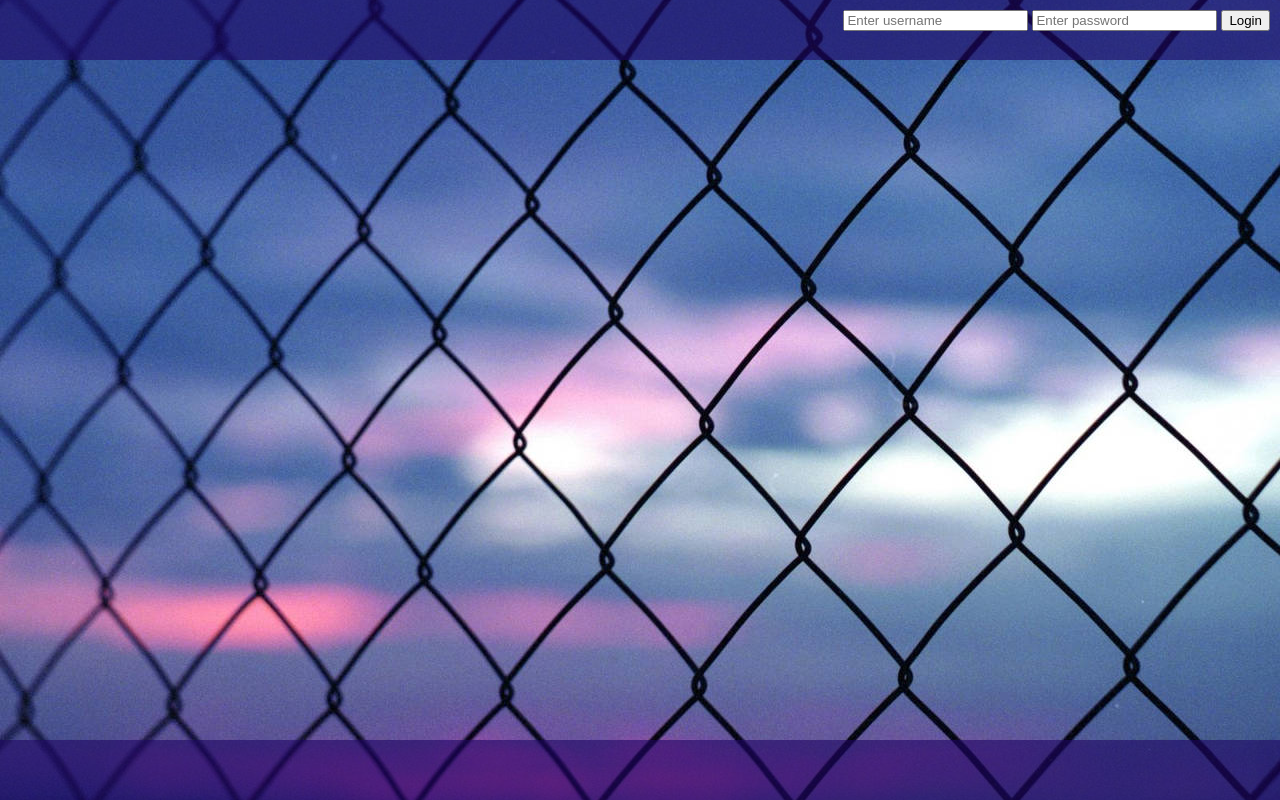
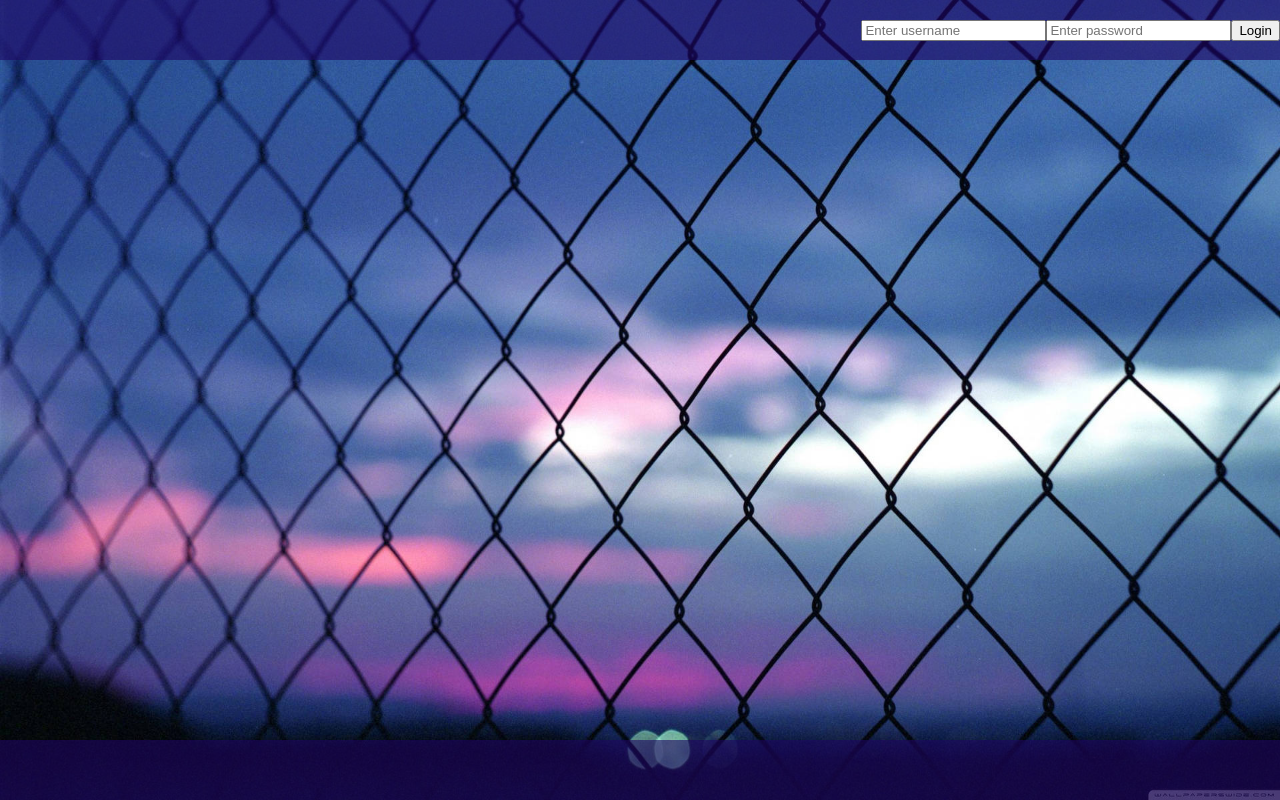
Before and after one commit to Medieinstitutet/login-page-GohRhilla, a plain HTML site: page index.html in a window 1280 px wide. Both pictures are taken after a click on the button "Login". Drawn offline with Linux system fonts and the light colour scheme.

Commit message:
design och data

```diff
--- a/index.html
+++ b/index.html
@@ -14,7 +14,6 @@
         <input type="text" placeholder="Enter password" id="passwordBox">
         <span id="placeholderBtn"></span>
     </header>
-        <section id="mainBox"></section>
     <footer id="footer"></footer>
 
 </body>
--- a/script.js
+++ b/script.js
@@ -1,14 +1,16 @@
 let header = document.getElementById("header");
 let footer = document.getElementById("footer");
-let mainBox = document.getElementById("mainBox")
+let mainBox = document.getElementById("mainBox");
 
 let userID = document.getElementById("usernameBox");
 let userPassword = document.getElementById("passwordBox");
 let placeholderBtn = document.getElementById("placeholderBtn");
 
 let userData = [
-    {userName: "janne", password: "test"}
-];
+    {userName: "janne", password: "test"},
+    {userName: "tusse", password: "tass"},
+    {userName: "konrad", password: "kola"},
+    ];
 
 if (localStorage.getItem("userName")) {
     loggedIn();
@@ -18,24 +20,42 @@ if (localStorage.getItem("userName")) {
 }
 
 function checkPassword() {
-    console.log('klick på knapp');
+//     let tempName = userID.value;
+//     let tempPass = userPassword.value;
+
+//     let findName = userData.map((temp, index) => {
+//         if (tempName === userData.userName) {
+//             console.log(index);
+
+//         } else {
+//             console.log("neeeej");
+//         }
+
+//     })
+
+    // console.log(tempName);
+    // let theName = userData.find(person => person.userName === "tempName");
+    // console.log(tempName);
+    //     //  if (userData.userName === userID.value && userData.password === userPassword.value) {
+    // console.log(theName);
+
+
     for (i = 0; i < userData.length; i++) {
-        if (userID.value == userData[i].userName && userPassword.value == userData[i].password) {
-            loggedIn();
-
+        if (userID.value === userData[i].userName && userPassword.value === userData[i].password) {
             let loginUser = userID.value
             localStorage.setItem("userName", loginUser);
             toggleBtn();
-
-            userID.value="";
-            userPassword.value="";
+            loggedIn();
+            break;
 
         } else {
             alert("Wrong username or password");
-            userID.value="";
-            userPassword.value="";
+
         }
+
     }
+    userID.value="";
+    userPassword.value="";
 }
 
 function toggleBtn () {
@@ -44,6 +64,8 @@ function toggleBtn () {
     let logoutBtn = document.createElement("button");
     placeholderBtn.appendChild(logoutBtn);
     logoutBtn.innerText = "logout";
+    userID.style.display = "none";
+    userPassword.style.display ="none";
 
     logoutBtn.addEventListener("click", () => {
         alert("Du har loggats ut");
@@ -54,6 +76,9 @@ function toggleBtn () {
 
 function createLoginBtn () {
     placeholderBtn.innerHTML ="";
+
+    userID.style.display = "";
+    userPassword.style.display = "";
 
     let loginBtn = document.createElement("button");
     placeholderBtn.appendChild(loginBtn);
@@ -66,9 +91,9 @@ function createLoginBtn () {
 
 function loggedIn() {
     alert("inloggad");
-    mainBox.style.visibility ="initial";
+
 }
 
 function loggedout() {
-    mainBox.style.visibility = "hidden";
+
 }
--- a/style.css
+++ b/style.css
@@ -1,7 +1,8 @@
 
 body {
     background: url(img/back.jpg) no-repeat center center fixed;
-    background-color: black;
+    background-size: 100% 100%;
+    margin: 0;
 }
 .mainbox {
     box-sizing: border-box;
@@ -16,19 +17,21 @@ body {
 }
 
 header {
-    position: fixed;
+    display: flex;
     background-color: rgb(30, 5, 100, 0.6);
-    left: 0; right: 0; top: 0;
-    text-align: right;
-    padding: 10px;
-    height: 40px;
+    box-shadow: black;
+    width: 100%;
+    height: 60px;
+    justify-content: right;
+    align-items: center;
 }
 
 footer {
     position: absolute;
     background-color: rgb(30, 5, 100, 0.6);
     left: 0; right: 0; bottom: 0;
-    height: 40px;
+    height: 60px;
+    width: 100%;
+    justify-content: center;
     text-align: center;
-    padding: 10px;
 }
```
